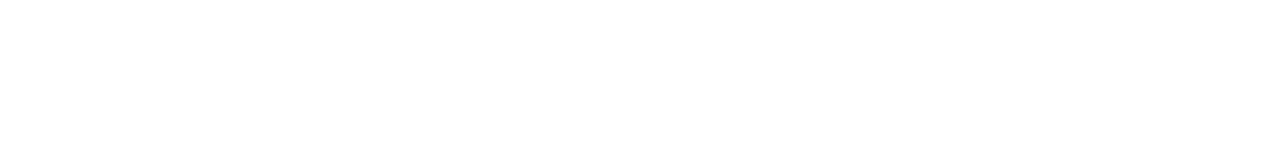
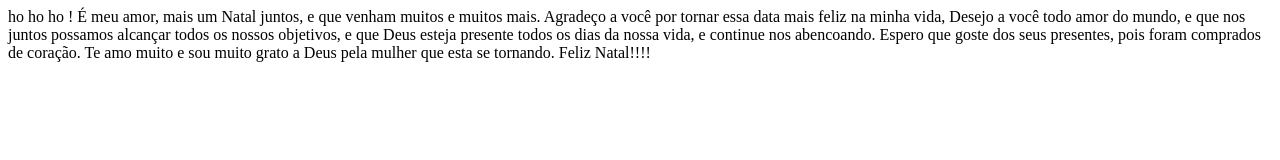
Before and after one commit to GustavoQuirino/NATAL, a plain HTML site: page index.html in a window 1280 px wide. Drawn offline with Linux system fonts and the light colour scheme.

Commit message:
first text

```diff
--- a/index.html
+++ b/index.html
@@ -6,6 +6,16 @@
     <title>Feliz Natal!</title>
 </head>
 <body>
+    <div>
+        ho ho ho !
 
+        É meu amor, mais um Natal juntos, e que venham muitos e muitos mais.
+        Agradeço a você por tornar essa data mais feliz na minha vida,
+        Desejo a você todo amor do mundo, e que nos juntos possamos alcançar todos os nossos objetivos,
+        e que Deus esteja presente todos os dias da nossa vida, e continue nos abencoando.
+        Espero que goste dos seus presentes, pois foram comprados de coração.
+        Te amo muito e sou muito grato a Deus pela mulher que esta se tornando.
+        Feliz Natal!!!!
+    </div>
 </body>
 </html>
```
